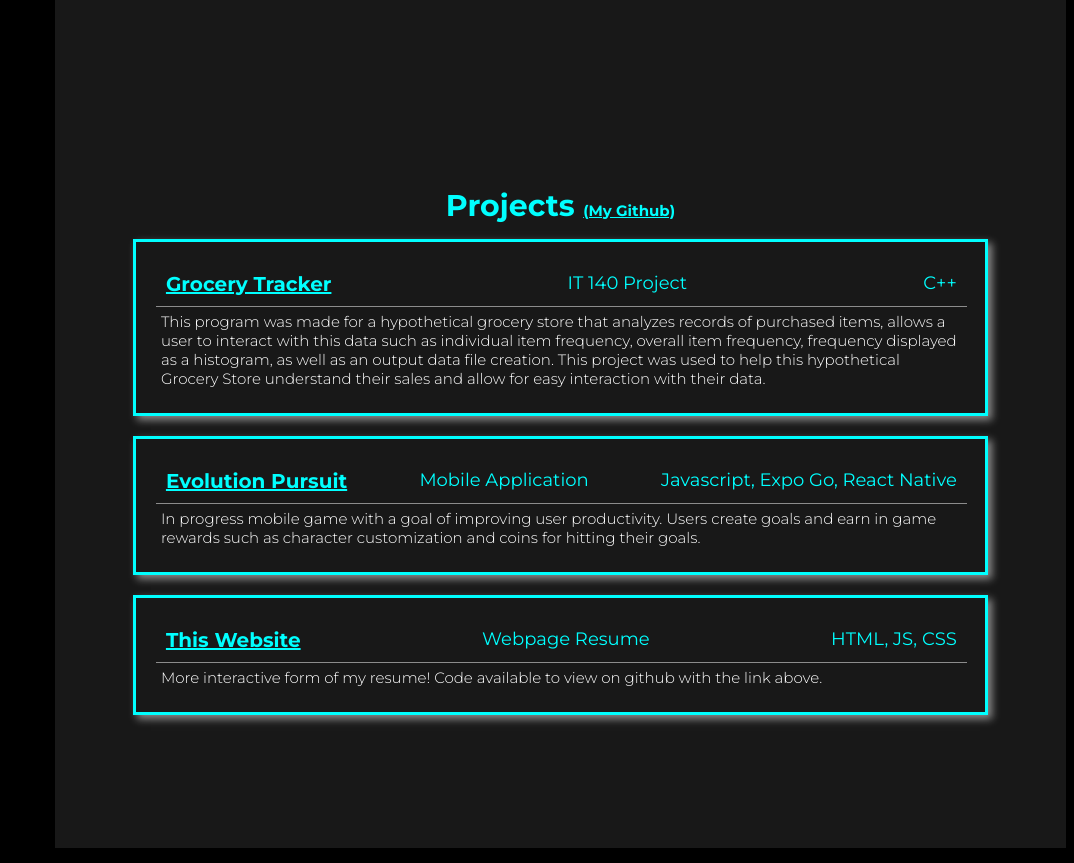
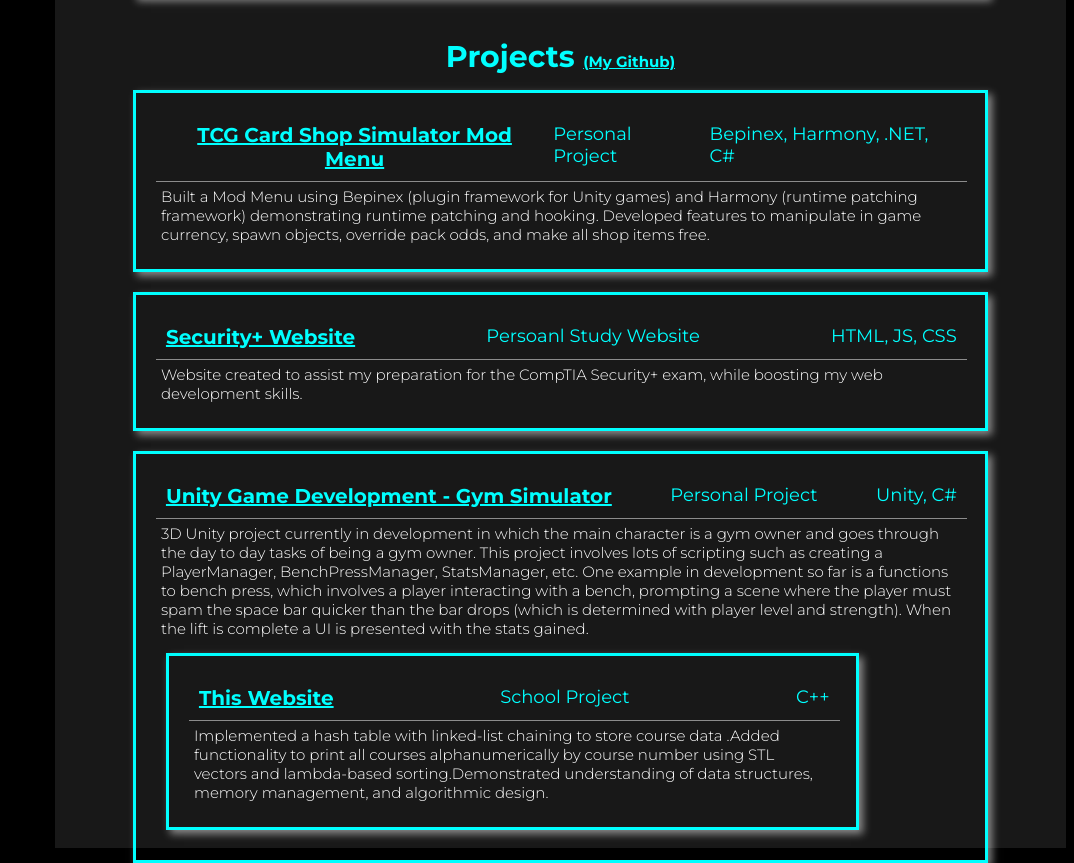
Before and after one commit to bhornick09/bhornick09.github.io, a plain HTML site: page index.html in a window 1280 px wide. Shown: the part 4016-4879 px from the top of the page, without its empty margins (206-1280 px from the left). Drawn offline with Linux system fonts and the light colour scheme.

Commit message:
Update index.html

```diff
--- a/index.html
+++ b/index.html
@@ -112,7 +112,20 @@
     <!--Experience-->
     <div class="body" id="experience" style="background-color: rgb(24, 24, 24)">
         <h1>Experience</h1>
-        <!-- Box One TL -->
+        <!-- Box One System Admin -->
+        <section class="section">
+            <section class="inner">
+                <h2> System Administrator Leidos </h2>
+                <h3> March 2025 - Current </h3>
+                <h3> Clarksburg, WV </h3>
+            </section>
+            <section>
+                <li>Monitor and maintain systems, manage user accounts, and resolve software issues. </li>
+                <li> Work with PostGreSQL, Active Directory, JIRA, Splunk, AWS, and other IT support tools.</li>
+            </section>
+        </section>
+
+        <!-- Box Two TL -->
         <section class="section">
             <section class="inner">
                 <h2> Meat and Produce Team Lead (Walmart)  </h2>
@@ -128,7 +141,7 @@
             </section>
         </section>
 
-        <!-- Box Two Seasonal -->
+        <!-- Box Three Seasonal -->
         <section class="section">
             <section class="inner">
                 <h2> Seasonal Associate (Walmart) </h2>
@@ -151,36 +164,35 @@
         <h1>Projects
             <a href="github.com/bhornick09" class="github"> (My Github) </a>
         </h1>
-        <!-- Box One Grocery Track-->
+        <!-- Box One Mod Menu-->
         <section class="section">
             <section class="inner">
-                <a href="https://github.com/bhornick09/Project-Three-Grocery-Tracker"target="_blank" class="github">
-                    <h2> Grocery Tracker </h2>
+                <a href="https://github.com/bhornick09/TCG-Card-Shop-Simulator-Mod-Menu"target="_blank" class="github">
+                    <h2> TCG Card Shop Simulator Mod Menu </h2>
                 </a>
-                <h3> IT 140 Project </h3>
-                <h3> C++ </h3>
+                <h3> Personal Project </h3>
+                <h3> Bepinex, Harmony, .NET, C# </h3>
             </section>
             <section>
-                <h4>This program was made for a hypothetical grocery store that analyzes records of purchased
-                    items, allows a user to interact with this data such as individual item frequency,
-                    overall item frequency, frequency displayed as a histogram, as well as an output
-                    data file creation. This project was used to help this hypothetical Grocery Store
-                    understand their sales and allow for easy interaction with their data.</h4>
+                <h4>
+                    Built a Mod Menu using Bepinex (plugin framework for Unity games) and Harmony (runtime patching framework)
+                    demonstrating runtime patching and hooking. Developed features to manipulate in game currency,
+                    spawn objects, override pack odds, and make all shop items free.
+                </h4>
             </section>
         </section>
 
-        <!-- Box Two PDF to Book -->
+        <!-- Box Two Security+ Website -->
         <section class="section">
             <section class="inner">
-                <a href="https://github.com/bhornick09/Project-Three-Grocery-Tracker"target="_blank" class="github">
-                    <h2> Evolution Pursuit </h2>
+                <a href="http://bhornick09.github.io/study-security-plus"target="_blank" class="github">
+                    <h2> Security+ Website </h2>
                 </a>
-                <h3> Mobile Application </h3>
-                <h3> Javascript, Expo Go, React Native</h3>
+                <h3> Persoanl Study Website </h3>
+                <h3> HTML, JS, CSS</h3>
             </section>
             <section>
-                <h4>In progress mobile game with a goal of improving user productivity. Users create goals and earn
-                    in game rewards such as character customization and coins for hitting their goals.</h4>
+                <h4> Website created to assist my preparation for the CompTIA Security+  exam, while boosting my web development skills.</h4>
             </section>
         </section>
 
@@ -188,13 +200,34 @@
         <section class="section">
             <section class="inner">
                 <a href="https://github.com/bhornick09/bhornick09.github.io"target="_blank" class="github">
+                    <h2> Unity Game Development - Gym Simulator </h2>
+                </a>
+                <h3> Personal Project </h3>
+                <h3> Unity, C# </h3>
+            </section>
+            <section>
+                <h4> 3D Unity project currently in development in which the main character is a gym owner and goes through the day to day tasks of being a gym owner.
+                    This project involves lots of scripting such as creating a PlayerManager, BenchPressManager, StatsManager, etc. One example in development
+                    so far is a functions to bench press, which involves a player interacting with a bench, prompting a scene where the player must
+                    spam the space bar quicker than the bar drops (which is determined with player level and strength). When the lift is complete a UI is presented with the stats gained.
+                </h4>
+            </section>
+
+        <!-- Box Four School Project-->
+        <section class="section">
+            <section class="inner">
+                <a href="https://github.com/bhornick09/bhornick09.github.io"target="_blank" class="github">
                     <h2> This Website </h2>
                 </a>
-                <h3> Webpage Resume </h3>
-                <h3> HTML, JS, CSS </h3>
+                <h3> School Project </h3>
+                <h3> C++ </h3>
             </section>
             <section>
-                <h4>More interactive form of my resume! Code available to view on github with the link above.</h4>
+                <h4>Implemented a hash table with linked-list chaining to store course data
+                    .Added functionality to print all courses alphanumerically by course number using STL vectors and
+                    lambda-based sorting.Demonstrated understanding of data structures, memory management, and
+                    algorithmic design.
+                </h4>
             </section>
     </div>
 
```
